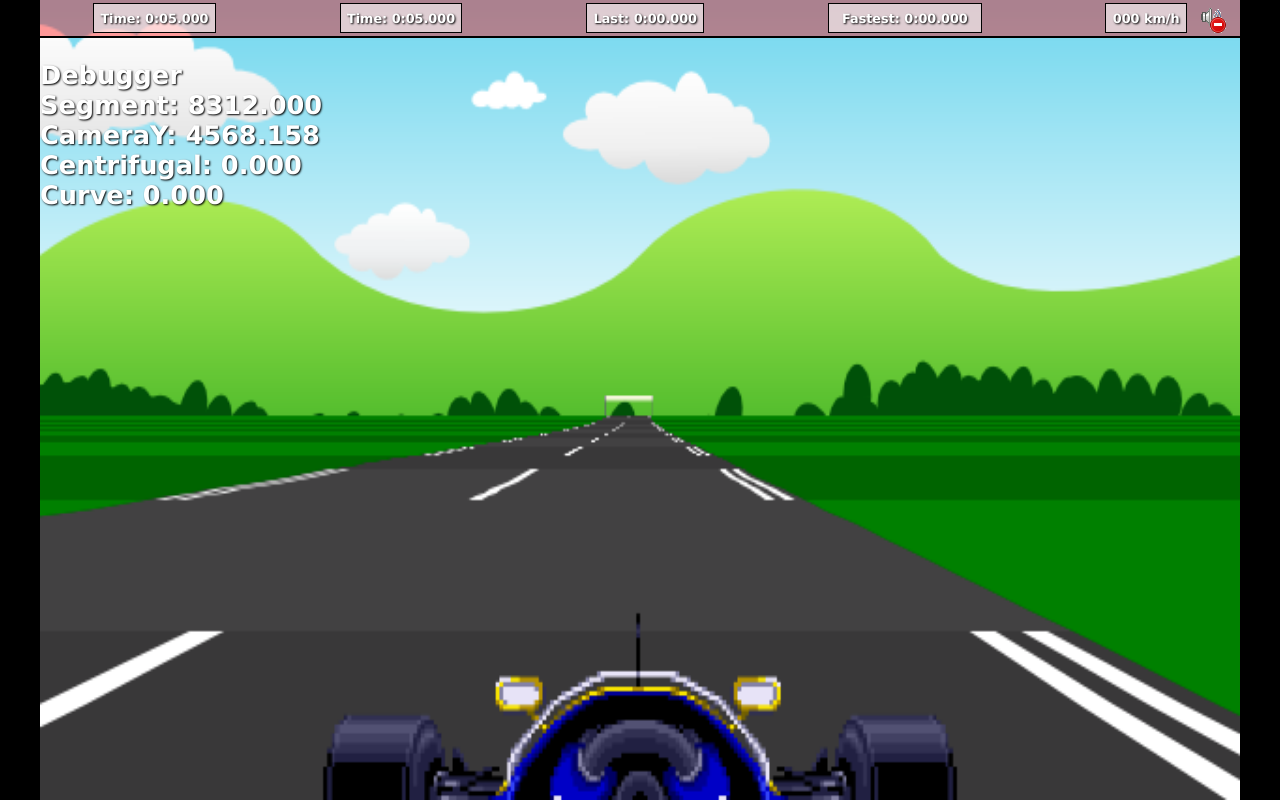
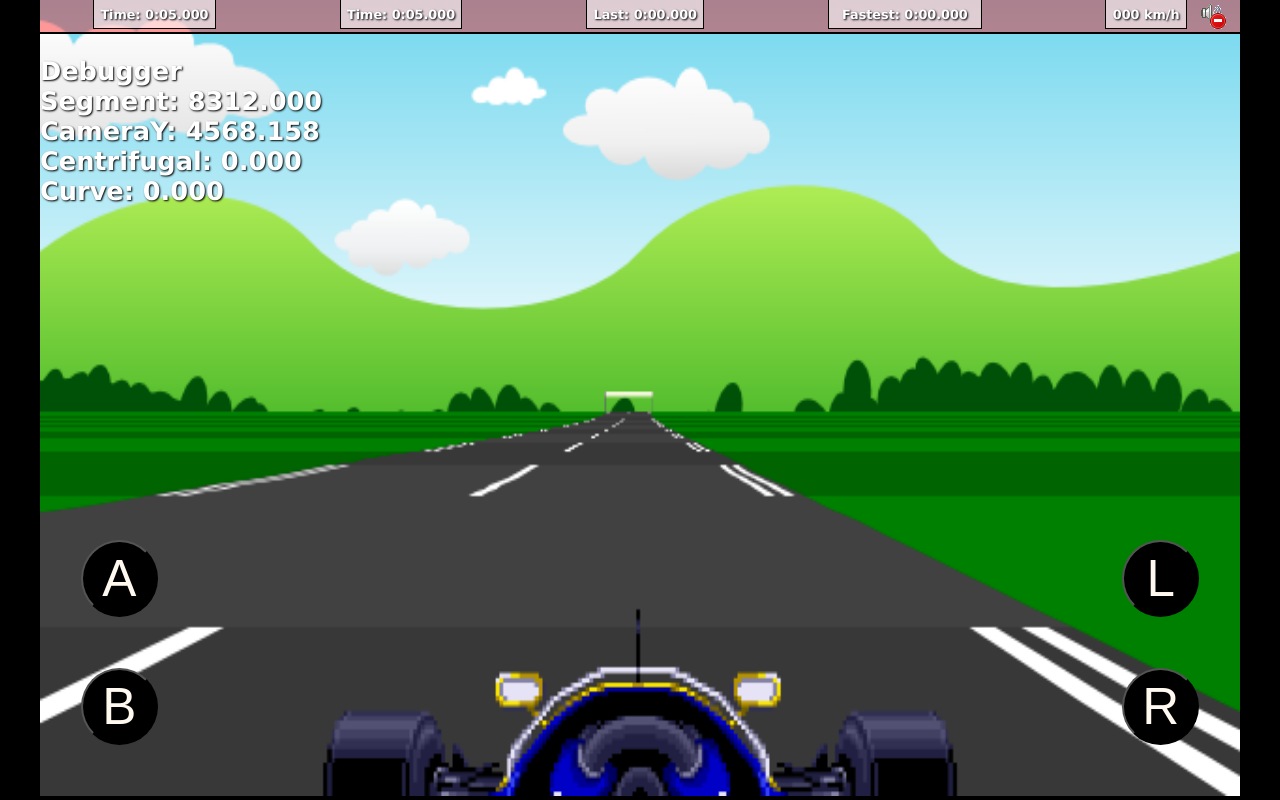
Before and after one commit to johnatas-henrique/fake-racer, a website with bundled scripts: page index.html in a window 1280 px wide. Built offline with nearby package versions, Linux system fonts and the light colour scheme.

Commit message:
refactor: improving touch events

```diff
--- a/css/main.css
+++ b/css/main.css
@@ -11,7 +11,7 @@ html, body {
   font-family: Verdana, Geneva, sans-serif;
   height: 100%;
   position: relative;
-  overflow: hidden;
+  overflow: auto;
   width: 100%;
 }
 
@@ -37,14 +37,11 @@ canvas {
   font-size: 2vw;
   text-align: justify;
   z-index: 2;
+  user-select: none;
 }
 
 #info {
   top: 60px;
-}
-
-#touchControls {
-  display: none;
 }
 
 .controlButtons {
@@ -54,7 +51,6 @@ canvas {
   height: 6vw;
   width: 6vw;
   margin: 0 0.8em 1em;
-  user-select: none;
   background: black;
   color: #fff9ef;
 }
@@ -121,10 +117,14 @@ canvas {
   background-position: -32px 0px;
 }
 
-@media (hover:none) and (pointer: coarse) {
+#touchControls {
+  bottom: 0em;
+  display: flex;
+  justify-content: space-between;
+}
+
+@media (hover: hover) and (pointer: fine) {
   #touchControls {
-    bottom: 0em;
-    display: flex;
-    justify-content: space-between;
+    display: none;
   }
 }
--- a/index.html
+++ b/index.html
@@ -13,6 +13,8 @@
   <meta http-equiv="X-UA-Compatible" content="IE=edge">
   <meta name="viewport" content="width=device-width, initial-scale=1.0">
   <link rel='stylesheet' type="text/css" href="./css/main.css">
+  <meta name="apple-mobile-web-app-capable" content="yes">
+  <meta name="mobile-web-app-capable" content="yes">
   <title>Fake Racer</title>
 </head>
 
@@ -38,12 +40,12 @@
 
     <div id="touchControls">
       <div class="leftControls">
-        <button class="controlButtons" type="button" name="arrowup">🢁</button>
-        <button class="controlButtons" type="button" name="arrowdown">🢃</button>
+        <button class="controlButtons" type="button" name="arrowup">A</button>
+        <button class="controlButtons" type="button" name="arrowdown">B</button>
       </div>
       <div class="rightControls">
-        <button class="controlButtons" type="button" name="arrowleft">🢀</button>
-        <button class="controlButtons" type="button" name="arrowright">🢂</button>
+        <button class="controlButtons" type="button" name="arrowleft">L</button>
+        <button class="controlButtons" type="button" name="arrowright">R</button>
       </div>
     </div>
     <canvas width="640" height="360"></canvas>
--- a/js/main.js
+++ b/js/main.js
@@ -8,6 +8,11 @@ import Road from './road.js';
 import {
   canvas, handleInput, addItens, playMusic, resource, startPosition, tracks, drivers,
 } from './util.js';
+
+window.onload = () => {
+  const objDiv = document.querySelector('body');
+  objDiv.scrollTop = objDiv.scrollHeight;
+};
 
 let lastTime = 0;
 let timeSinceLastFrameSwap = 0;
```
